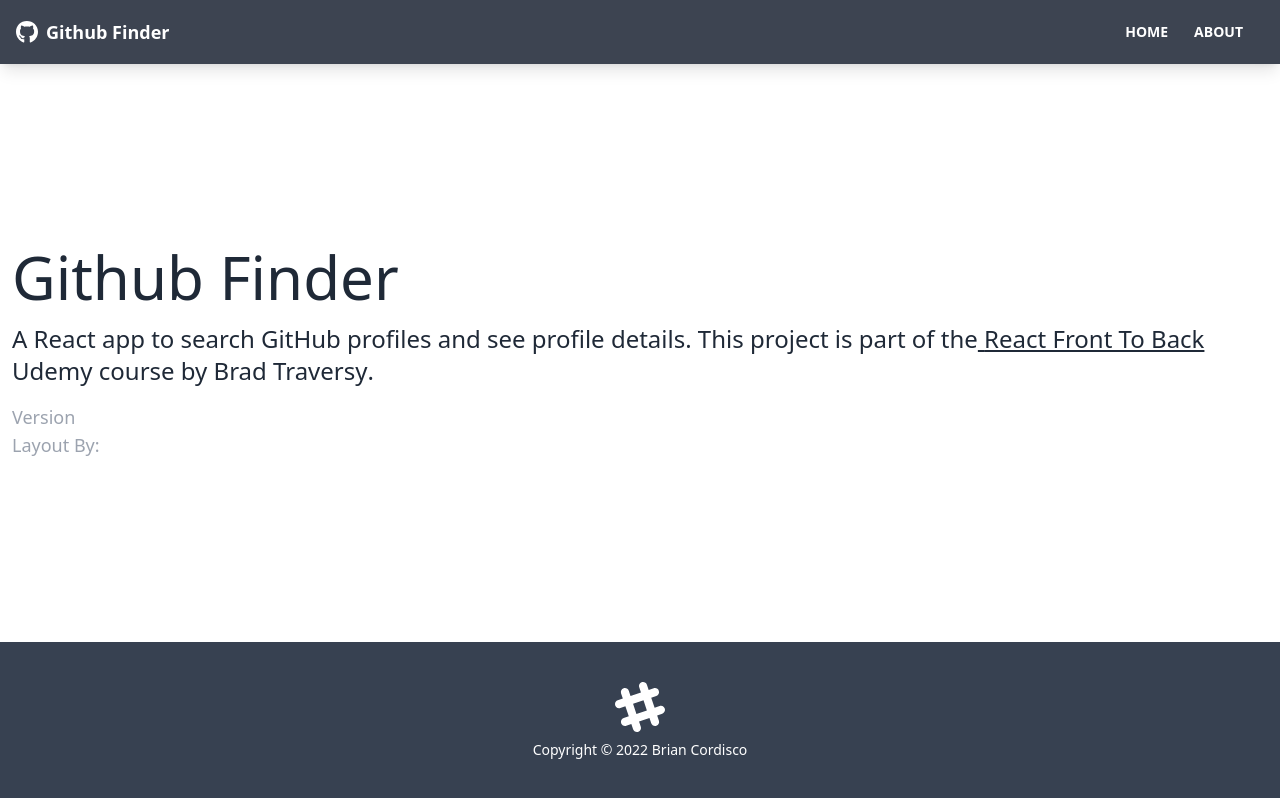
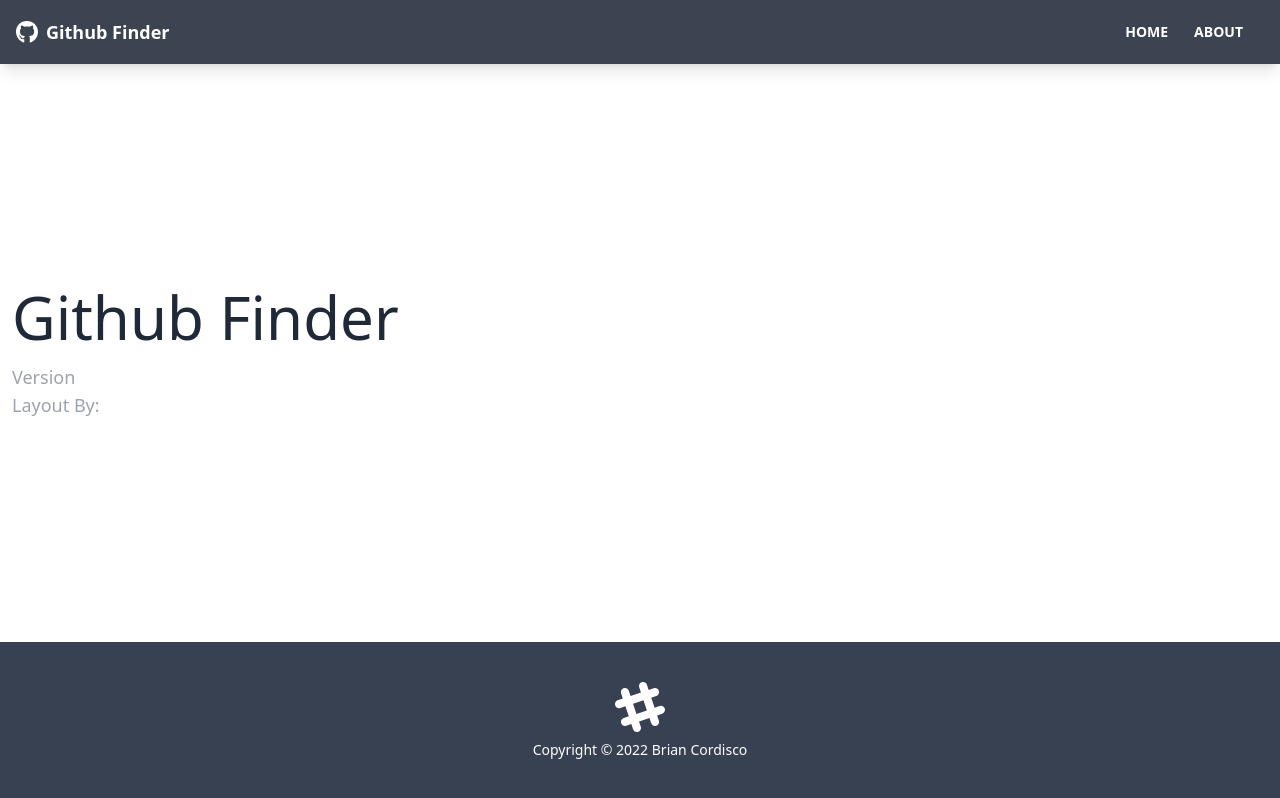
Before and after one commit to Web-Dev-Codi/GitHub-Finder-Vite, a React (Vite) app: page /about in a window 1280 px wide. Built offline with nearby package versions, Linux system fonts and the light colour scheme.

Commit message:
Update About.jsx

```diff
--- a/src/pages/About.jsx
+++ b/src/pages/About.jsx
@@ -2,19 +2,6 @@
   return (
     <div>
       <h1 className='text-6xl mb-4'>Github Finder</h1>
-      <p className='mb-4 text-2xl font-light'>
-        A React app to search GitHub profiles and see profile details. This
-        project is part of the
-        <a className="underline" href='https://www.udemy.com/course/react-front-to-back-2022/'>
-          {' '}
-          React Front To Back
-        </a>{' '}
-        Udemy course by
-        <strong>
-          <a href='https://traversymedia.com'> Brad Traversy</a>
-        </strong>
-        .
-      </p>
       <p className='text-lg text-gray-400'>
         Version <span className='text-white'>4.2.0</span>
       </p>
```
